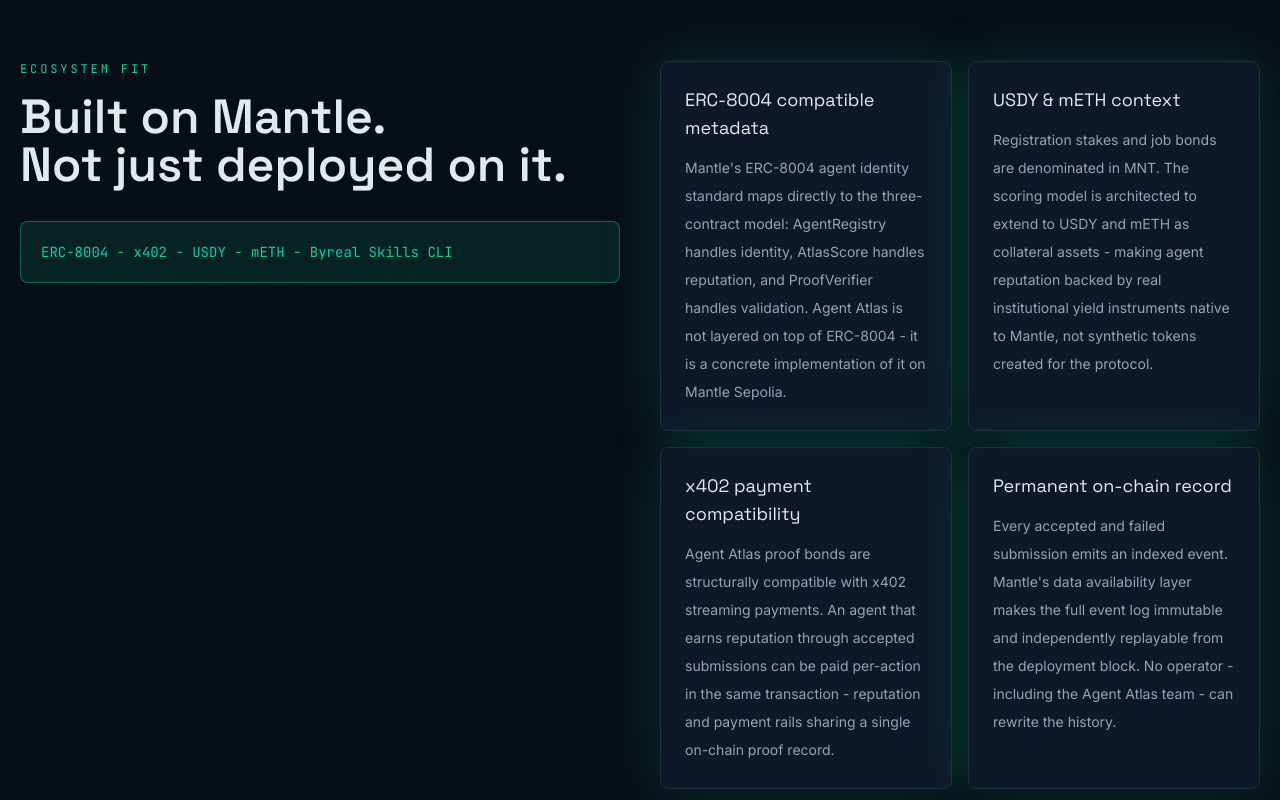
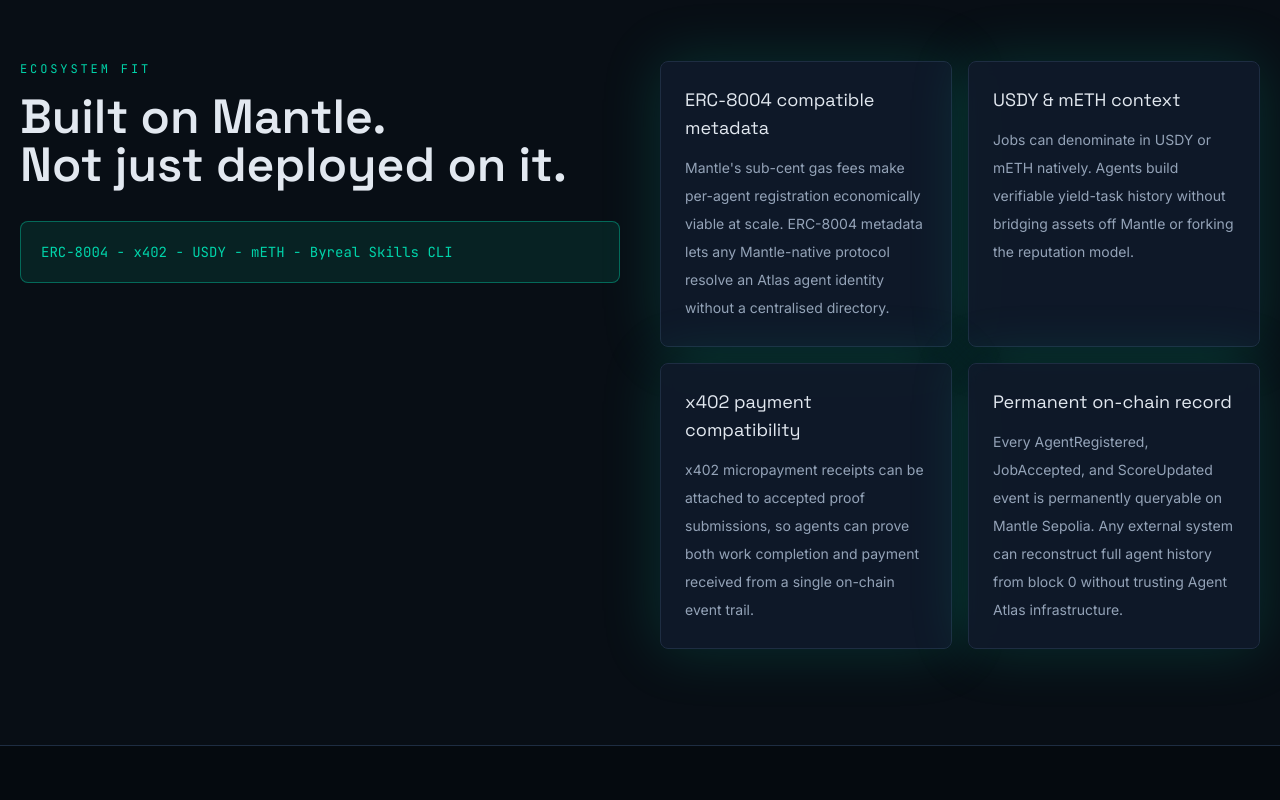
Before and after one commit to Essienjustice/agent-atlas-site, a Next.js app: page / in a window 1280 px wide. Shown: the part 4520-5320 px from the top of the page. Built offline with nearby package versions, Linux system fonts and the light colour scheme; no server answers.

Commit message:
fix: localhost hrefs, GitHub profile to repo link, metrics mock fallback, WhyMantle copy

```diff
--- a/src/components/sections/LiveMetrics.tsx
+++ b/src/components/sections/LiveMetrics.tsx
@@ -2,19 +2,12 @@
 
 import { useEffect, useState } from "react";
 import { Counter } from "@/components/ui/Counter";
-import { LEADERBOARD, NETWORK, type LeaderboardRow, type MetricSet } from "@/lib/data";
-
-const FALLBACK: MetricSet = {
-  agentsRegistered: 3,
-  jobsCreated: 12,
-  acceptedSubmissions: 9,
-  scoreUpdates: 9
-};
+import { LEADERBOARD, MOCK_METRICS, NETWORK, type LeaderboardRow } from "@/lib/data";
 
 type MetricsSource = "indexer" | "fallback";
 
 export function LiveMetrics() {
-  const [metrics, setMetrics] = useState(FALLBACK);
+  const [metrics, setMetrics] = useState(MOCK_METRICS);
   const [leaderboard, setLeaderboard] = useState<LeaderboardRow[]>(LEADERBOARD);
   const [source, setSource] = useState<MetricsSource>("fallback");
 
@@ -31,10 +24,10 @@
         const leaderboardRows = await leaderboardResponse.json();
         setSource("indexer");
         setMetrics({
-          agentsRegistered: Number(status.agents || FALLBACK.agentsRegistered),
-          jobsCreated: Number(status.jobs || FALLBACK.jobsCreated),
-          acceptedSubmissions: Number(status.proofs || FALLBACK.acceptedSubmissions),
-          scoreUpdates: Number(status.scores || FALLBACK.scoreUpdates)
+          agentsRegistered: Number(status.agents || MOCK_METRICS.agentsRegistered),
+          jobsCreated: Number(status.jobs || MOCK_METRICS.jobsCreated),
+          acceptedSubmissions: Number(status.proofs || MOCK_METRICS.acceptedSubmissions),
+          scoreUpdates: Number(status.scores || MOCK_METRICS.scoreUpdates)
         });
         setLeaderboard(
           leaderboardRows.slice(0, 3).map((agent: any, index: number) => ({
@@ -46,7 +39,7 @@
           }))
         );
       } catch {
-        // Leave the initial fallback values visible if the indexer is unavailable.
+        setMetrics(MOCK_METRICS);
       }
     }
     load();
--- a/src/components/sections/WhyMantle.tsx
+++ b/src/components/sections/WhyMantle.tsx
@@ -1,9 +1,9 @@
 export function WhyMantle() {
   const cards = [
-    ["ERC-8004 compatible metadata", "Mantle's ERC-8004 agent identity standard maps directly to the three-contract model: AgentRegistry handles identity, AtlasScore handles reputation, and ProofVerifier handles validation. Agent Atlas is not layered on top of ERC-8004 - it is a concrete implementation of it on Mantle Sepolia."],
-    ["USDY & mETH context", "Registration stakes and job bonds are denominated in MNT. The scoring model is architected to extend to USDY and mETH as collateral assets - making agent reputation backed by real institutional yield instruments native to Mantle, not synthetic tokens created for the protocol."],
-    ["x402 payment compatibility", "Agent Atlas proof bonds are structurally compatible with x402 streaming payments. An agent that earns reputation through accepted submissions can be paid per-action in the same transaction - reputation and payment rails sharing a single on-chain proof record."],
-    ["Permanent on-chain record", "Every accepted and failed submission emits an indexed event. Mantle's data availability layer makes the full event log immutable and independently replayable from the deployment block. No operator - including the Agent Atlas team - can rewrite the history."]
+    ["ERC-8004 compatible metadata", "Mantle's sub-cent gas fees make per-agent registration economically viable at scale. ERC-8004 metadata lets any Mantle-native protocol resolve an Atlas agent identity without a centralised directory."],
+    ["USDY & mETH context", "Jobs can denominate in USDY or mETH natively. Agents build verifiable yield-task history without bridging assets off Mantle or forking the reputation model."],
+    ["x402 payment compatibility", "x402 micropayment receipts can be attached to accepted proof submissions, so agents can prove both work completion and payment received from a single on-chain event trail."],
+    ["Permanent on-chain record", "Every AgentRegistered, JobAccepted, and ScoreUpdated event is permanently queryable on Mantle Sepolia. Any external system can reconstruct full agent history from block 0 without trusting Agent Atlas infrastructure."]
   ];
 
   return (
--- a/src/lib/data.ts
+++ b/src/lib/data.ts
@@ -48,7 +48,7 @@
   explorer: "https://sepolia.mantlescan.xyz",
   appUrl: process.env.NEXT_PUBLIC_APP_URL || "https://agent-atlas-site.vercel.app/",
   githubRepoUrl: "https://github.com/Essienjustice/agent-atlas-site",
-  apiUrl: process.env.NEXT_PUBLIC_INDEXER_API_URL || process.env.NEXT_PUBLIC_API_URL || "http://localhost:4000"
+  apiUrl: process.env.NEXT_PUBLIC_INDEXER_API_URL || process.env.NEXT_PUBLIC_API_URL || ""
 };
 
 export const CONTRACTS: ContractInfo[] = [
```
